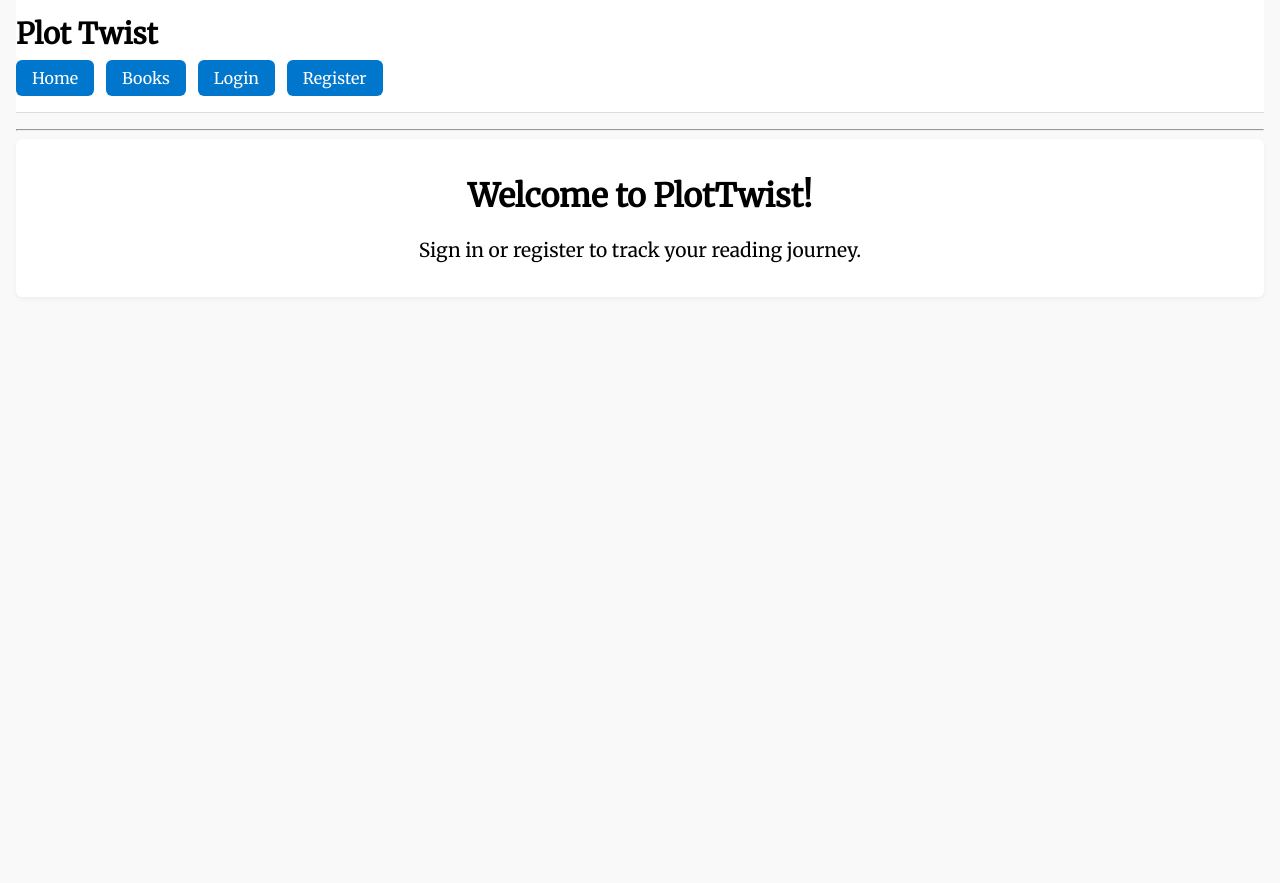
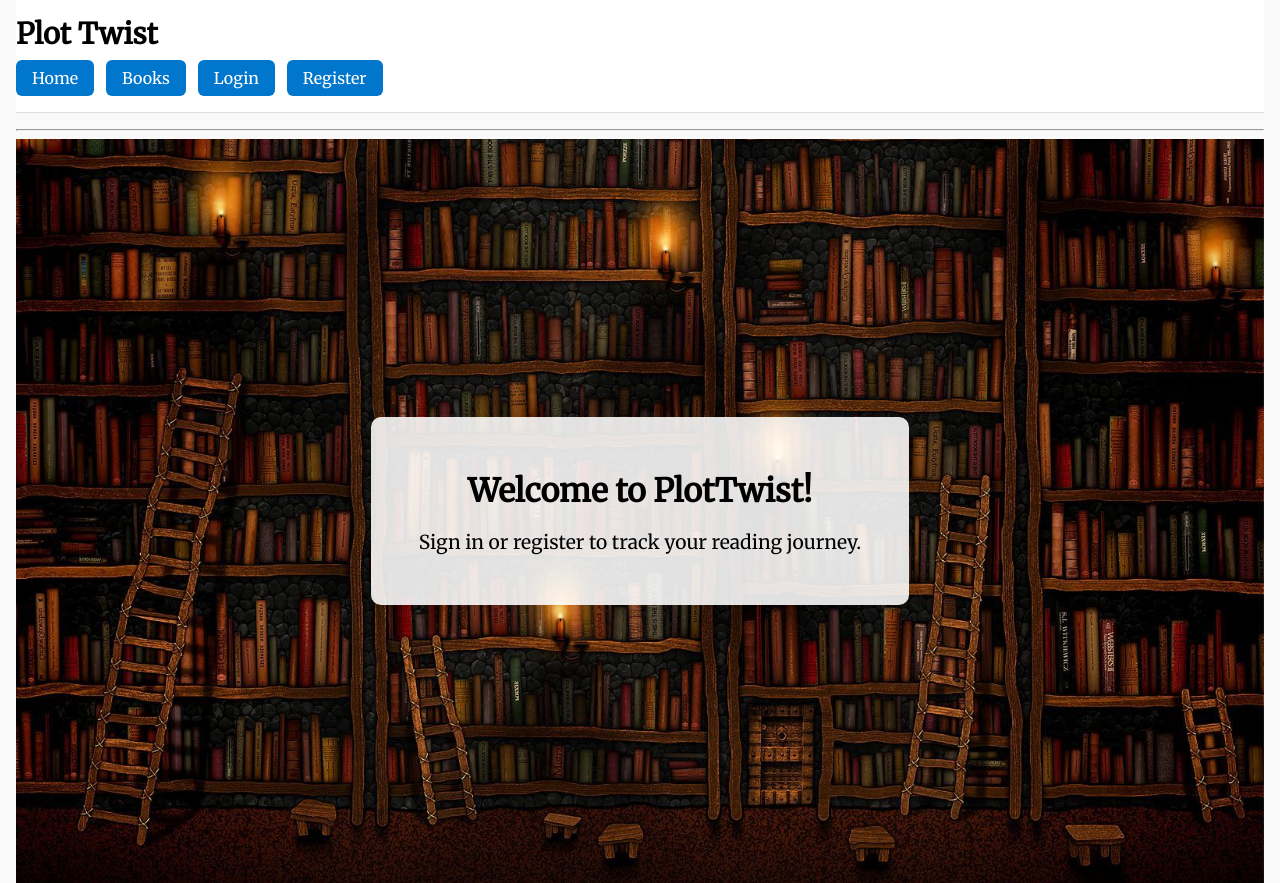
Before and after one commit to CelestineNguyen/CS4750_FinalProject, a Django app: page / in a window 1280 px wide. Before the commit the page ends 263 px from the top, so only its background shows below. Run offline with Django 5.2, Linux system fonts and the light colour scheme.

Commit message:
Front end fix

```diff
--- a/plot_twist/plotTwist/static/styles.css
+++ b/plot_twist/plotTwist/static/styles.css
@@ -26,6 +26,7 @@ nav {
 
 nav a.button-link,
 nav form button {
+    font-family: 'Merriweather', serif;
     display: inline-block;
     padding: 0.5em 1em;
     background-color: #0077cc;
@@ -94,3 +95,34 @@ nav form button:hover {
     padding: 6px;
     font-size: 14px;
 }
+
+
+.homepage-container {
+    background-image: url('plotTwist/static/img/library.jpg');
+    background-size: cover;
+    background-position: center;
+    min-height: 85vh;
+    display: flex;
+    justify-content: center;
+    align-items: center;
+    padding: 2rem;
+    text-align: center;
+}
+
+.overlay-card {
+    background-color: rgba(255, 255, 255, 0.88);
+    padding: 2rem 3rem;
+    border-radius: 10px;
+    max-width: 600px;
+    box-shadow: 0 4px 15px rgba(0, 0, 0, 0.1);
+    font-family: 'Merriweather', serif;
+}
+
+.overlay-card h1 {
+    font-size: 2rem;
+    margin-bottom: 1rem;
+}
+
+.overlay-card p {
+    font-size: 1.1rem;
+}
--- a/plot_twist/plotTwist/templates/home.html
+++ b/plot_twist/plotTwist/templates/home.html
@@ -3,7 +3,8 @@
 {% block title %}Home - Plot Twist{% endblock %}
 
 {% block content %}
-<div class="book-container" style="text-align: center;">
+<div class="homepage-container">
+    <div class="overlay-card">
         <h1>Welcome to PlotTwist!</h1>
         <p style="font-size: 1.2rem;">
             {% if user.is_authenticated %}
@@ -12,4 +13,5 @@
                 Sign in or register to track your reading journey.
             {% endif %}
     </div>
+</div>
 {% endblock %}
```
Also changed, not shown: plot_twist/plotTwist/static/img/library.jpg (added). Lines whose indentation alone changed are shown as unchanged.
